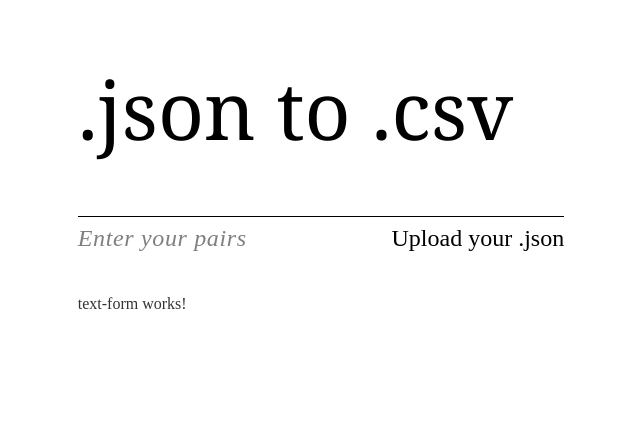
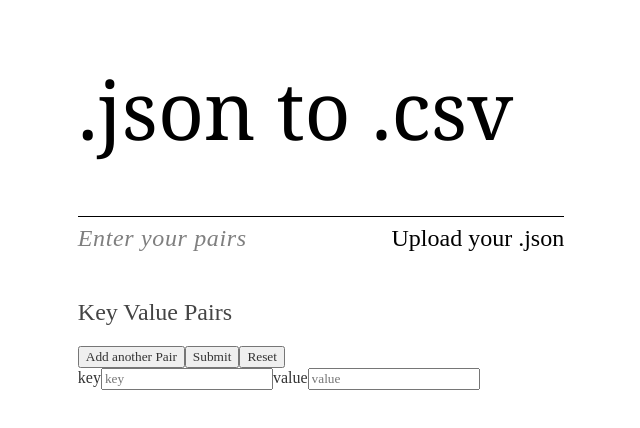
Before and after one commit to B1tstorm/CloudComputingClass, an Angular app: page / in a window 1280 px wide. Shown: the top 428 px of the page, without its empty margins (319-959 px from the left). Built offline with nearby package versions, Linux system fonts and the light colour scheme; a web font is replaced by a local one.

Commit message:
Beide Uploadformen funktionieren

```diff
--- a/src/app/app.module.ts
+++ b/src/app/app.module.ts
@@ -5,6 +5,7 @@ import { HttpClientModule} from "@angular/common/http";
 import { AppComponent } from './app.component';
 import { TextFormComponent } from './text-form/text-form.component';
 import { UploadFormComponent } from './upload-form/upload-form.component';
+import {ReactiveFormsModule} from "@angular/forms";
 
 @NgModule({
   declarations: [
@@ -14,7 +15,8 @@ import { UploadFormComponent } from './upload-form/upload-form.component';
   ],
   imports: [
     BrowserModule,
-    HttpClientModule
+    HttpClientModule,
+    ReactiveFormsModule
   ],
   providers: [],
   bootstrap: [AppComponent]
--- a/src/app/text-form/text-form.component.html
+++ b/src/app/text-form/text-form.component.html
@@ -1 +1,17 @@
-<p>text-form works!</p>
+<form [formGroup]="keyValueForm">
+  <div formArrayName="keyValuePairs">
+    <h2>Key Value Pairs</h2>
+    <button type="button" (click)="addKeyValuePair()">Add another Pair</button>
+    <button type="button" (click)="onSubmit()">Submit</button>
+    <button type="button" (click)="onReset()">Reset</button>
+
+    <div *ngFor="let keyValuePair of keyValuePairs.controls; let i=index">
+      <div [formGroupName]="i">
+        <label for="key">key</label>
+        <input id="key" type="text" formControlName="key" placeholder="key">
+        <label for="value">value</label>
+        <input id="value" type="text" formControlName="value" placeholder="value">
+      </div>
+    </div>
+  </div>
+</form>
--- a/src/app/text-form/text-form.component.ts
+++ b/src/app/text-form/text-form.component.ts
@@ -1,4 +1,6 @@
 import {Component, OnInit} from '@angular/core';
+import {FormBuilder, FormArray} from "@angular/forms";
+import {UploadService} from "../upload.service";
 
 @Component({
   selector: 'app-text-form',
@@ -7,11 +9,65 @@ import {Component, OnInit} from '@angular/core';
 })
 export class TextFormComponent implements OnInit {
 
+  message: string = "";
 
-  constructor() {
+  keyValueForm = this.fb.group({
+    keyValuePairs: this.fb.array([
+      this.fb.group({
+        key: [''],
+        value: ['']
+      })
+    ])
+  })
+
+  get keyValuePairs() {
+    return this.keyValueForm.get('keyValuePairs') as FormArray;
+  };
+
+  addKeyValuePair() {
+    this.keyValuePairs.push(this.fb.group({
+      key: [''],
+      value: ['']
+    }));
+  }
+
+  onSubmit() {
+    let formInput: string = JSON.stringify(this.keyValueForm.value)
+    if(formInput) {
+      this.restructureJson(formInput)
+      this.uploadService.sendJson(this.restructureJson(formInput)).subscribe()
+    }
+  }
+
+  restructureJson(jsonString: string): String {
+    let jsonObject = JSON.parse(jsonString)
+    let array = [];
+    for (let i = 0; i < jsonObject.keyValuePairs.length; i++) {
+      let key = jsonObject.keyValuePairs[i].key;
+      let value = jsonObject.keyValuePairs[i].value;
+      if(!key || !value) continue;
+      if(isNaN(value)) {
+        array.push(`"${key}":"${value}"`)
+      } else {
+        array.push(`"${key}": ${value}`)
+      }
+    }
+    let arrayString = array.join(',')
+    return arrayString = `{${arrayString}}`
+  }
+
+  onReset() {
+    this.keyValuePairs.clear();
+    this.addKeyValuePair()
+  }
+
+
+
+  constructor(
+    private fb: FormBuilder,
+    private uploadService: UploadService) {
   }
 
   ngOnInit(): void {
   }
-
 }
--- a/src/app/upload-form/upload-form.component.html
+++ b/src/app/upload-form/upload-form.component.html
@@ -29,8 +29,3 @@
   <p *ngIf="message">{{message}}</p>
 
 </div>
-<div>
-  <ol>
-    <li *ngFor='let message of messageService.messages'> {{message}} </li>
-  </ol>
-</div>
--- a/src/app/upload-form/upload-form.component.ts
+++ b/src/app/upload-form/upload-form.component.ts
@@ -32,7 +32,7 @@ export class UploadFormComponent implements OnInit {
 
   onSubmit() {
     if(this.file) {
-      this.uploadService.upload(this.file).subscribe(
+      this.uploadService.uploadFile(this.file).subscribe(
         msg => {
           this.fileInputElement.nativeElement.value = '';
           this.message = msg;
--- a/src/app/upload.service.ts
+++ b/src/app/upload.service.ts
@@ -1,5 +1,5 @@
 import {Injectable} from '@angular/core';
-import {HttpClient, HttpErrorResponse, HttpEvent, HttpEventType} from "@angular/common/http";
+import {HttpClient, HttpErrorResponse, HttpEvent, HttpEventType, HttpHeaders} from "@angular/common/http";
 import {catchError, last, map, of, tap} from "rxjs";
 
 import {MessageService} from "./message.service";
@@ -12,25 +12,43 @@ export class UploadService {
   constructor(
     private http: HttpClient,
     private messenger: MessageService
-  ) { }
+  ) {
+  }
 
-  upload(file: File) {
-    if(!file) {
+  uploadFile(file: File) {
+    if (!file) {
       return of("No file was provided.")
     }
 
     const data = new FormData();
     data.append('file', file)
 
-    return this.http.post('/api', data, {
+    return this.http.post('/api/file', data, {
       reportProgress: true,
       observe: "events"
     }).pipe(
       map(event => this.getEventMessage(event, file)),
       tap(message => this.showProgress(message)),
       last(),
-      catchError(this.handleError(file))
+      catchError(this.handleFileError(file))
     );
+  }
+
+  sendJson(jsonString: String) {
+    if (!jsonString) {
+      return of("No jsonString provided")
+    }
+
+    const httpHeaders = new HttpHeaders()
+      .set('content-type', 'application/json');
+
+    return this.http.post('/api/json', jsonString, {
+      headers: httpHeaders,
+      observe: "body",
+      responseType: "json"
+    }).pipe(
+      catchError(this.handleJsonError(jsonString))
+    )
   }
 
 
@@ -38,21 +56,27 @@ export class UploadService {
     switch (event.type) {
       case HttpEventType.Sent:
         return `Uploading file ${file.name} of size ${file.size}.`;
-        break
+
       case HttpEventType.UploadProgress:
         const percentDone = Math.round(100 * event.loaded / (event.total ?? 0));
         return `File ${file.name} is ${percentDone}% uploaded...`
-        break
+
       case HttpEventType.Response:
         return `File ${file.name} was completely uploaded.`
-        break
-      default:
-        return `File ${file.name} invoked unexpected event: ${event.type}.`
+
+      case HttpEventType.ResponseHeader:
+        return `Response Header ${event.type}.`
+
+      case HttpEventType.User:
+        return `User ${event.type}.`
+
+      case HttpEventType.DownloadProgress:
+        return `Download Progress ${event.type}.`
     }
   }
 
 
-  private handleError(file: File) {
+  private handleFileError(file: File) {
     const userMessage = `${file.name} upload failed`;
 
     return (error: HttpErrorResponse) => {
@@ -69,6 +93,12 @@ export class UploadService {
     };
   }
 
+  private handleJsonError(string: String) {
+    return (error: HttpErrorResponse) => {
+      return of("Error handling the POST request")
+    }
+  }
+
   private showProgress(message: string) {
     this.messenger.add(message);
   }
```
